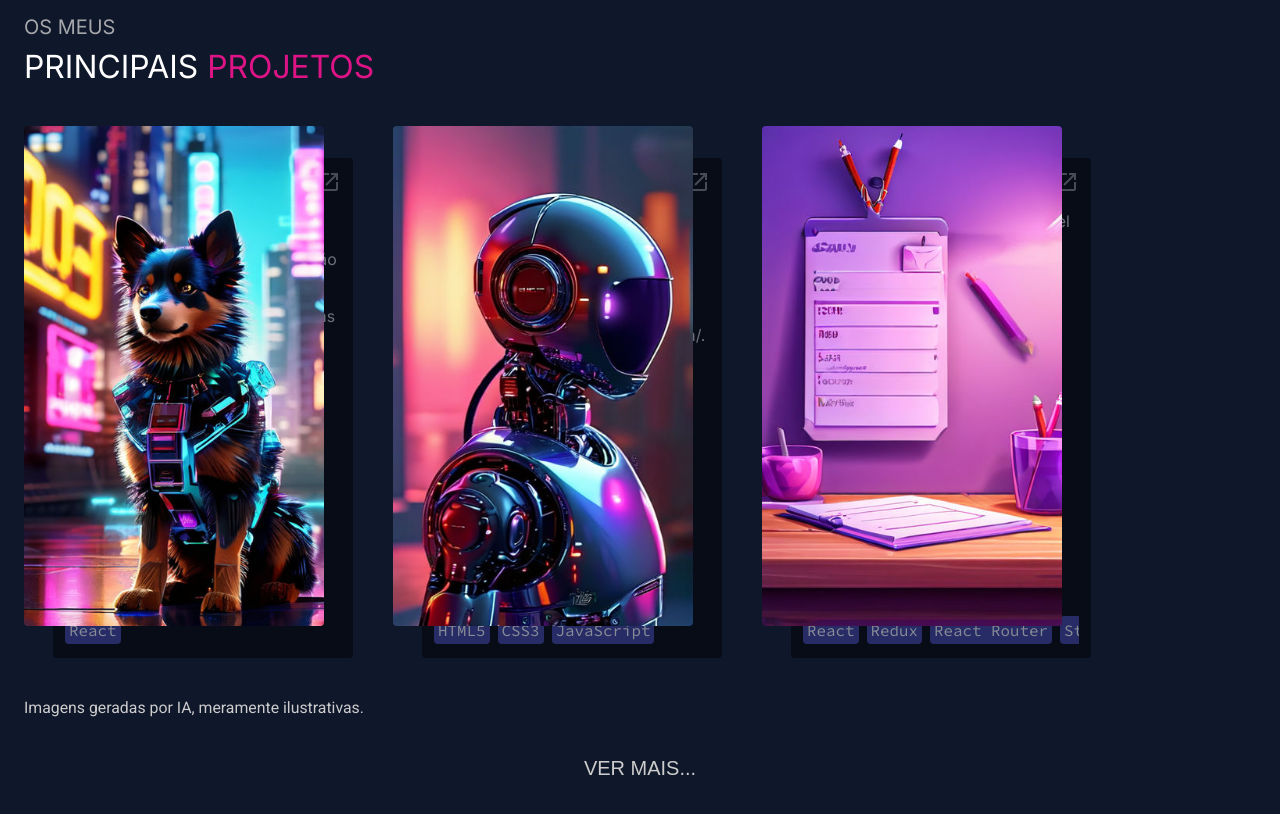
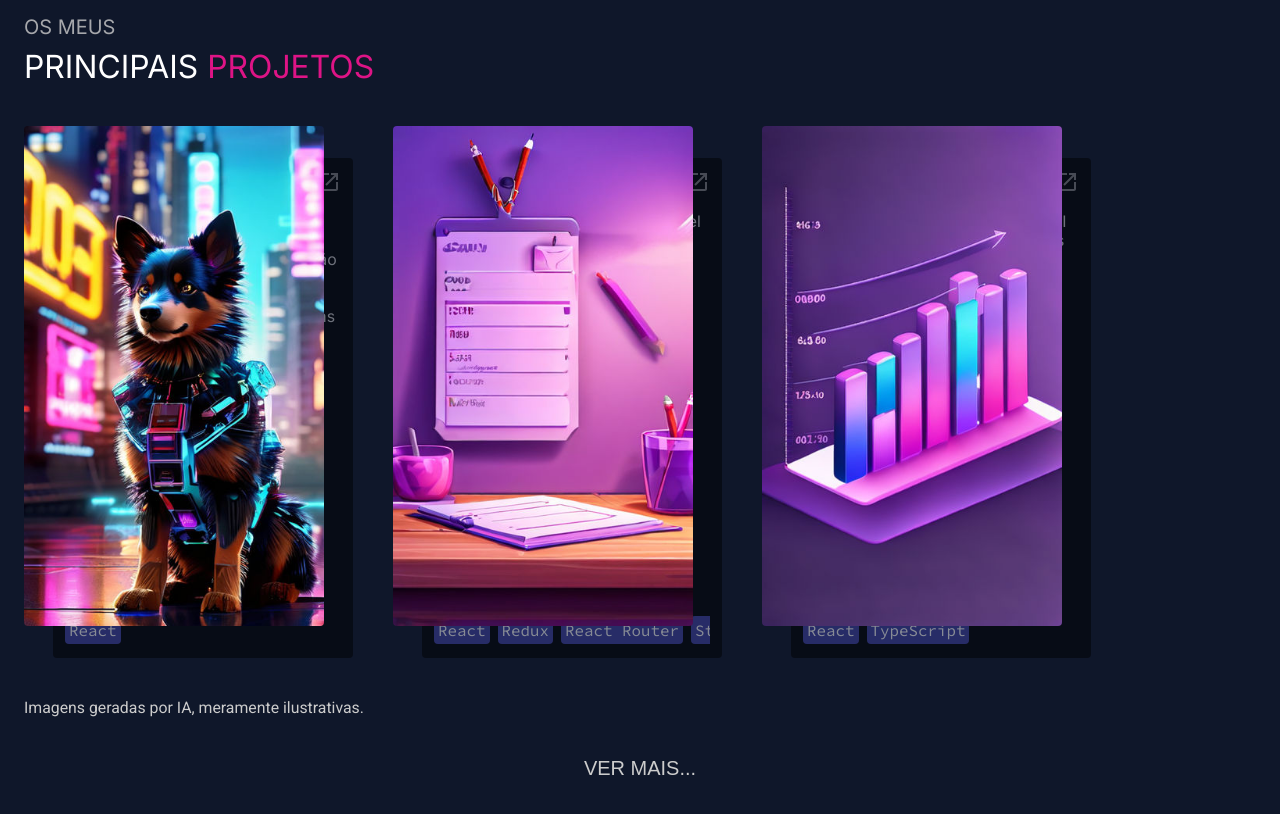
Before and after one commit to ogustavodias/portf-lio, a React (Vite) app: page / in a window 1280 px wide. Shown: the part 2920-3734 px from the top of the page. Built offline with nearby package versions, Linux system fonts and the light colour scheme.

Commit message:
feat: projeto adicionado

```diff
--- a/package.json
+++ b/package.json
@@ -15,6 +15,7 @@
     "@fortawesome/free-regular-svg-icons": "^6.5.1",
     "@fortawesome/free-solid-svg-icons": "^6.5.1",
     "@fortawesome/react-fontawesome": "^0.2.0",
+    "portfolio": "file:",
     "react": "^18.2.0",
     "react-dom": "^18.2.0",
     "react-lottie": "^1.2.4",
--- a/src/data/projects.js
+++ b/src/data/projects.js
@@ -1,8 +1,9 @@
 import dogs_img from "@/assets/images/projects/project-dogs-ilus.jpeg";
-import chatbot_img from "@/assets/images/projects/project-chatbot-ilus.jpeg";
 import todo_img from "@/assets/images/projects/project-todo-ilus.jpeg";
 import dashboard_img from "@/assets/images/projects/project-dashboard-ilus.jpeg";
 import restaurant_img from "@/assets/images/projects/project-restaurant-cart.jpeg";
+import chatbot_img from "@/assets/images/projects/project-chatbot-ilus.jpeg";
+import multi_step_form_img from "@/assets/images/projects/project-multi-step-form-ilus.jpeg";
 
 const projects = [
   {
@@ -13,15 +14,6 @@
     resume:
       "Projeto que consiste em uma rede social para compartilhar fotos de cachorros. Nele é possível a criação de conta, login, postagens, comentários e há também uma página que exibe as estatísticas das postagens feitas.",
     techs: ["React"],
-  },
-  {
-    image: chatbot_img,
-    name: "ChatBot",
-    src: "https://github.com/ogustavodias/chatbot-v2",
-    deploy: "https://chatbot-v2-tau.vercel.app/",
-    resume:
-      "Chatbot totalmente funcional, que faz do uso da API da OpenAI, desenvolvedora do famoso CHATGPT. Para o devido funcionamento é necessário uma chave que pode ser obtida através do link https://platform.openai.com/.",
-    techs: ["HTML5", "CSS3", "JavaScript"],
   },
   {
     image: todo_img,
@@ -50,6 +42,23 @@
       "Página de produtos de um restaurante com carrinho funcional, cujo estado é controlado através do Redux.",
     techs: ["React", "TypeScript", "Redux", "Styled-components"],
   },
+  {
+    image: multi_step_form_img,
+    name: "Multi-step form",
+    src: "https://github.com/ogustavodias/Multi-step-form",
+    deploy: "https://multi-step-form-nine-theta.vercel.app/",
+    resume: "Formulário do tipo multi-etapas para a contratação de serviços. Foi desenvolvido utilizando React, com o estado centralizado pela Context API.",
+    techs: ["React"],
+  },
+  {
+    image: chatbot_img,
+    name: "ChatBot",
+    src: "https://github.com/ogustavodias/chatbot-v2",
+    deploy: "https://chatbot-v2-tau.vercel.app/",
+    resume:
+      "Chatbot totalmente funcional, que faz do uso da API da OpenAI, desenvolvedora do famoso CHATGPT. Para o devido funcionamento é necessário uma chave que pode ser obtida através do link https://platform.openai.com/.",
+    techs: ["HTML5", "CSS3", "JavaScript"],
+  },
 ];
 
 export default projects;
```
Also changed, not shown: src/assets/images/projects/project-multi-step-form-ilus.jpeg (added).
